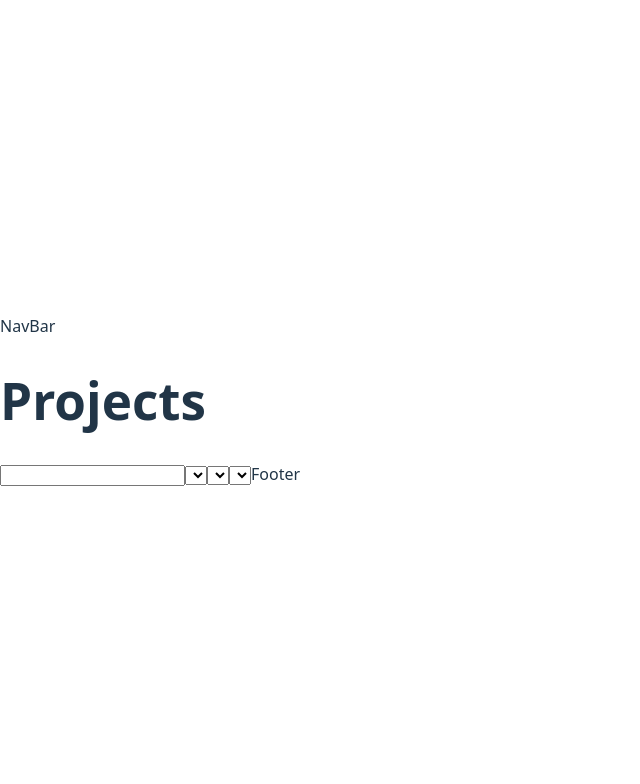
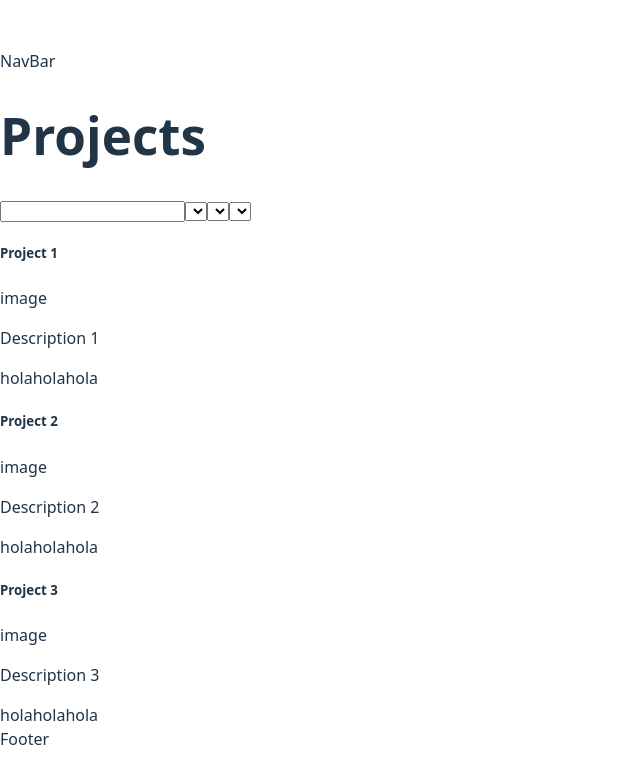
Before and after one commit to lautyt02/lautaro-trivino.com, a React (Vite) app: page /projects in a window 1280 px wide. Shown: the top 784 px of the page, without its empty margins (0-640 px from the left). Built offline with nearby package versions, Linux system fonts and the light colour scheme.

Commit message:
Imported and added Cards to Projects page

```diff
--- a/src/pages/projetcs/projects.jsx
+++ b/src/pages/projetcs/projects.jsx
@@ -1,9 +1,13 @@
-import { Search } from "../../components"
+import { Search, Card } from "../../components"
 const Projects = ()=>{
+    const projects = [{title:"Project 1", description:"Description 1", buttons: [<>hola</>, <>hola</>, <>hola</>]},
+    {title:"Project 2", description:"Description 2", buttons: [<>hola</>, <>hola</>, <>hola</>]},
+    {title:"Project 3", description:"Description 3", buttons: [<>hola</>, <>hola</>, <>hola</>]}]
     return(
         <>
         <h1>Projects</h1>
-        <Search></Search>
+        <Search/>
+        {projects.map((project,index)=> <Card key={project.title + index} title={project.title} description={project.description} buttons={project.buttons}/>)}
         </>
     )
 }
```
